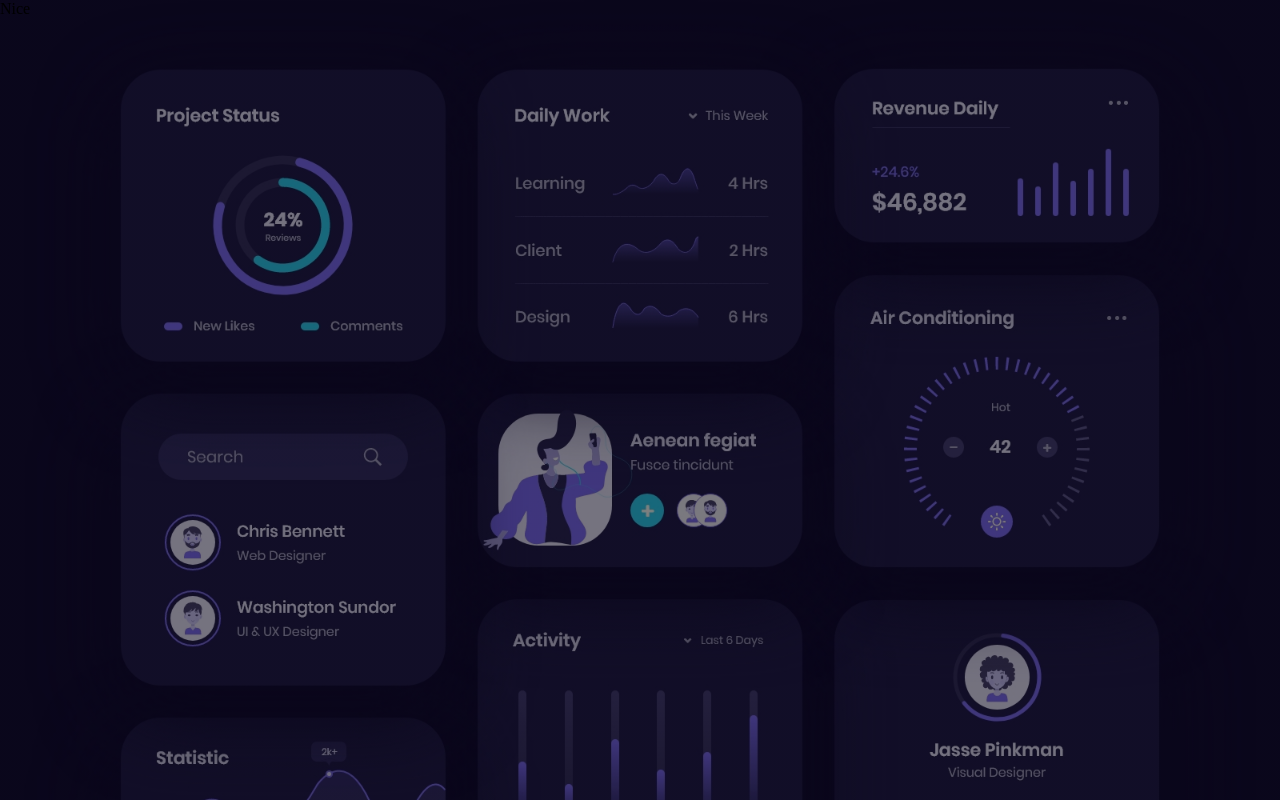
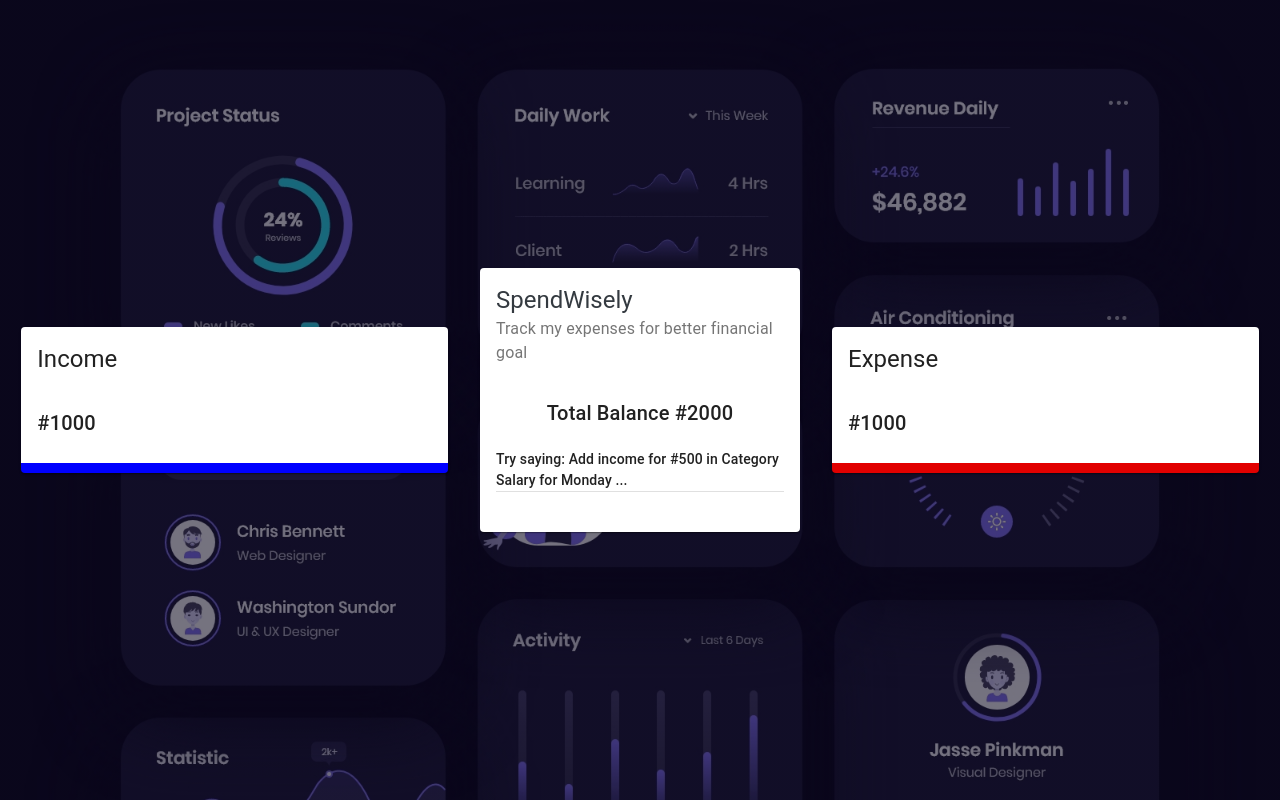
Before and after one commit to Ndkkqueenie/spendwisely, a React (Create React App) app: page / in a window 1280 px wide. Built offline with nearby package versions, Linux system fonts and the light colour scheme.

Commit message:
create & render details & main components

```diff
--- a/src/App.js
+++ b/src/App.js
@@ -1,9 +1,32 @@
 import React from 'react';
+import { Grid } from '@material-ui/core';
+
+import Main from './components/Main/Main';
+import Details from './components/Details/Details';
+import useStyles from './styles';
 
 const App = () => {
+  const classes = useStyles();
+
   return (
-    <div className="App">
-      Nice
+    <div>
+      <Grid
+        className={classes.grid}
+        container spacing={0}
+        alignItems="center"
+        justify="center"
+        style={{height: '100vh'}}
+      >
+        <Grid item xs={12} sm={4}>
+          <Details title="Income" />
+        </Grid>
+
+        <Grid item xs={12} sm={3}><Main /></Grid>
+
+        <Grid item xs={12} sm={4}>
+          <Details title="Expense" />
+        </Grid>
+      </Grid>
     </div>
   );
 }
--- a/src/components/Details/Details.jsx
+++ b/src/components/Details/Details.jsx
@@ -0,0 +1,20 @@
+import React from 'react';
+import { Card, CardHeader, CardContent, Typography } from '@material-ui/core';
+import { Doughnut } from 'react-chartjs-2';
+
+import useStyles from './styles';
+
+const Details = ({ title }) => {
+  const classes = useStyles();
+  return (
+    <Card className={title === 'Income' ? classes.income : classes.expense}>
+      <CardHeader title={title} />
+      <CardContent>
+        <Typography variant="h6">#1000</Typography>
+        {/*<Doughnut data="DATA" />*/}
+      </CardContent>
+    </Card>
+  )
+}
+
+export default Details;
--- /dev/null
+++ b/src/components/Details/styles.js
@@ -0,0 +1,10 @@
+import { makeStyles } from '@material-ui/core';
+
+export default makeStyles(() => ({
+  income: {
+    borderBottom: '10px solid rgba(0, 0, 255)',
+  },
+  expense: {
+    borderBottom: '10px solid rgba(225, 0, 0)',
+  }
+}));
--- /dev/null
+++ b/src/components/Main/Main.jsx
@@ -0,0 +1,32 @@
+import React from 'react';
+import { Card, CardHeader, CardContent, Typography, Grid, Divider } from '@material-ui/core';
+
+import useStyles from './styles';
+
+const Main = () => {
+  const classes = useStyles();
+
+  return (
+    <Card className={classes.root}>
+      <CardHeader className={classes.cardHeader} title="SpendWisely" subheader="Track my expenses for better financial goal" />
+      <CardContent>
+        <Typography align="center" variant="h6">Total Balance #2000</Typography>
+        <Typography variant="subtitle2" style={{lineHeight: '1.5em', marginTop: '20px' }}>
+          {/* InfoCard */}
+          Try saying: Add income for #500 in Category Salary for Monday ...
+        </Typography>
+        <Divider />
+        {/* Form */}
+      </CardContent>
+      <CardContent className={classes.cardContent}>
+        <Grid container spacing={2}>
+          <Grid item xs={12}>
+            {/* <List /> */}
+          </Grid>
+        </Grid>
+      </CardContent>
+    </Card>
+  )
+}
+
+export default Main;
--- /dev/null
+++ b/src/components/Main/styles.js
@@ -0,0 +1,27 @@
+import { makeStyles } from '@material-ui/core/styles';
+
+export default makeStyles((theme) => ({
+  media: {
+    height: 0,
+    paddingTop: '56.25%', // 16:9
+  },
+  expand: {
+    transform: 'rotate(0deg)',
+    marginLeft: 'auto',
+    transition: theme.transitions.create('transform', {
+      duration: theme.transitions.duration.shortest,
+    }),
+  },
+  expandOpen: {
+    transform: 'rotate(180deg)',
+  },
+  cardHeader: {
+    color: '#343a40',
+  },
+  cardContent: {
+    paddingTop: 0,
+  },
+  divider: {
+    margin: '20px 0',
+  },
+}));
--- /dev/null
+++ b/src/styles.js
@@ -0,0 +1,30 @@
+import { makeStyles } from '@material-ui/core/styles';
+
+export default makeStyles((theme) => ({
+  desktop: {
+    [theme.breakpoints.up('sm')]: {
+      display: 'none',
+    },
+  },
+  mobile: {
+    [theme.breakpoints.down('sm')]: {
+      display: 'none',
+    },
+  },
+  main: {
+    [theme.breakpoints.up('sm')]: {
+      paddingBottom: '5%',
+    },
+  },
+  last: {
+    [theme.breakpoints.down('sm')]: {
+      marginBottom: theme.spacing(3),
+      paddingBottom: '200px',
+    },
+  },
+  grid: {
+    '& > *': {
+      margin: theme.spacing(2),
+    },
+  },
+}));
```
Also changed, not shown: src/components/Main/Form/Form.jsx (added).
